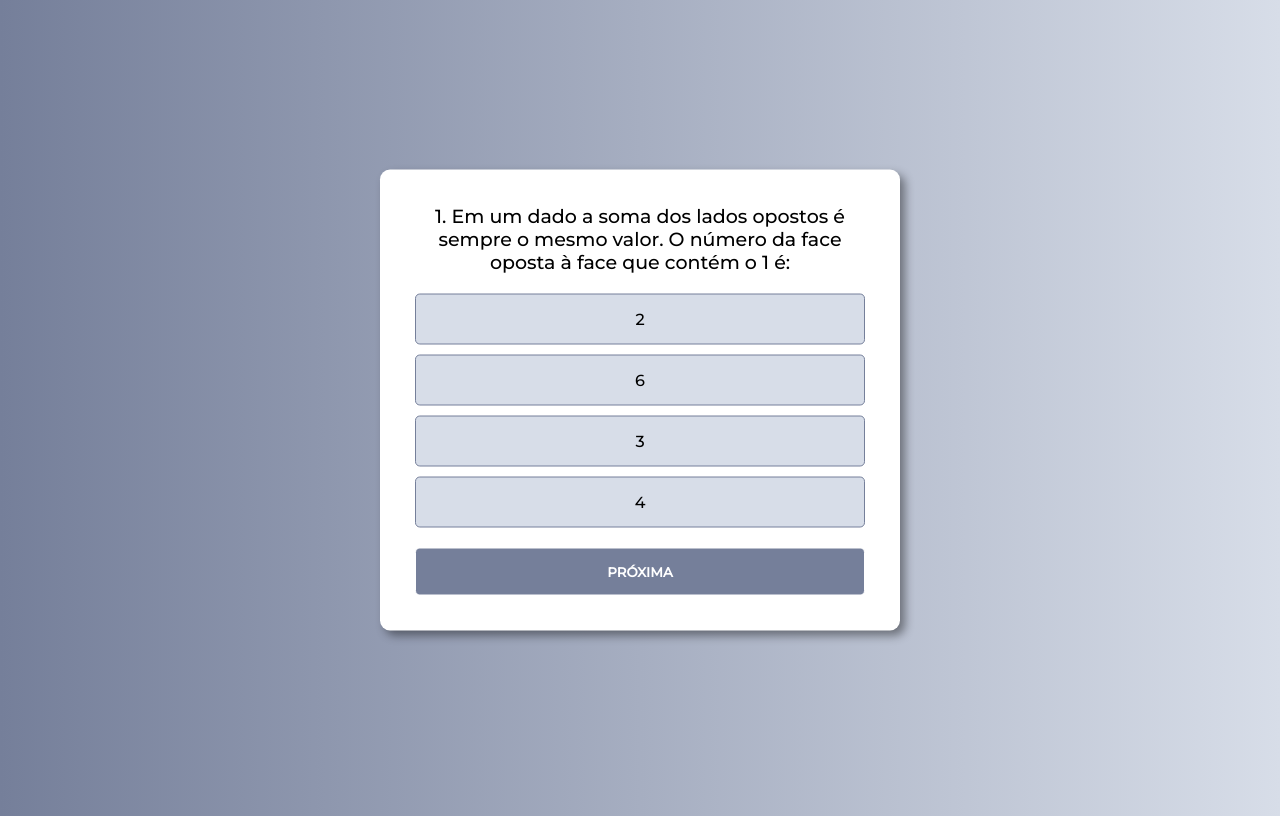
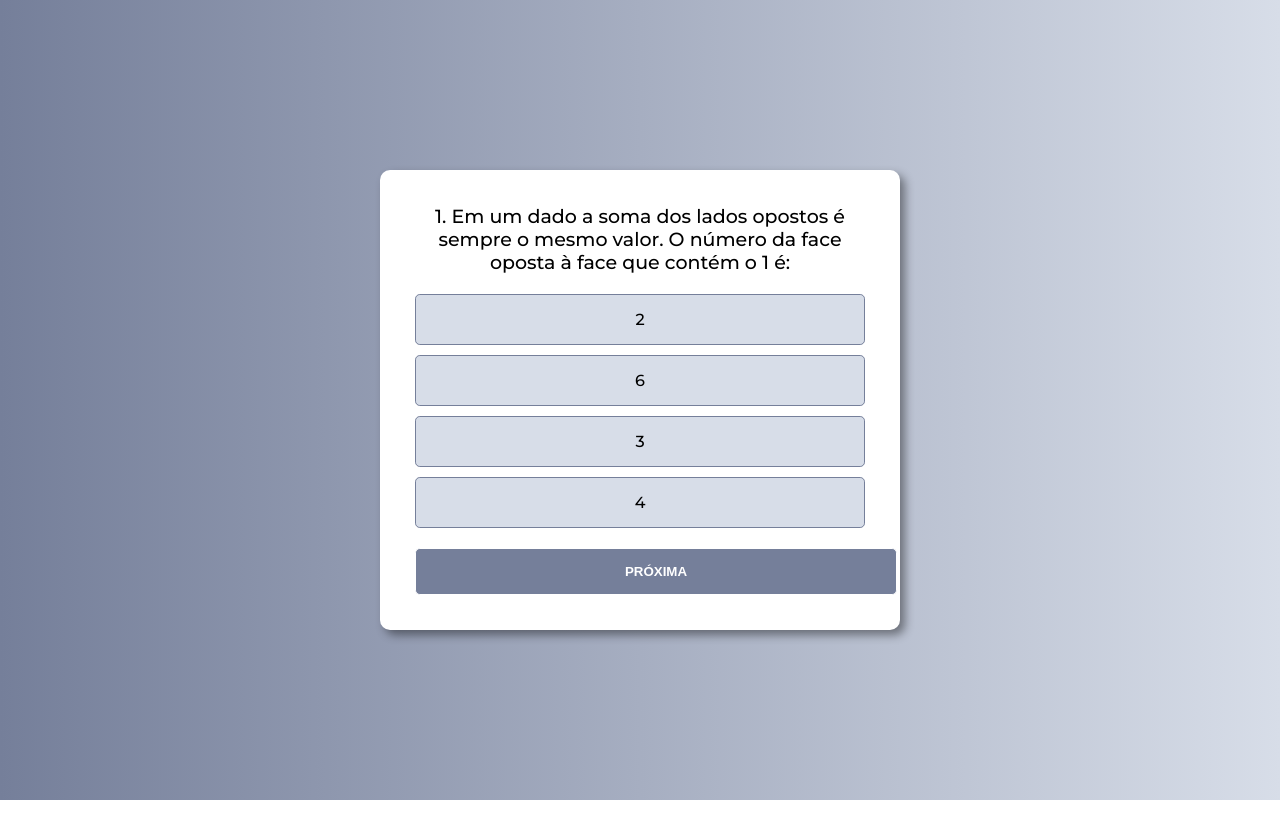
Before and after one commit to lcht1/quizz, a plain HTML site: page game.html in a window 1280 px wide. Drawn offline with Linux system fonts and the light colour scheme.

Commit message:
Update styleGame.css

```diff
--- a/styleGame.css
+++ b/styleGame.css
@@ -1,13 +1,18 @@
 @import url('https://fonts.googleapis.com/css2?family=Montserrat:wght@500&display=swap');
-* {
-    text-align: center;
-    font-family: 'Montserrat', sans-serif;
+*,
+*::after,
+*::before {
+  margin: 0;
+  padding: 0;
+  box-sizing: inherit;
 }
 
 body {
     background: linear-gradient(to right, #757F9A, #D7DDE8);
     min-height: 100vh;
     display: flex;
+    text-align: center;
+    font-family: 'Montserrat', sans-serif;
 }
 
 #question {
```
